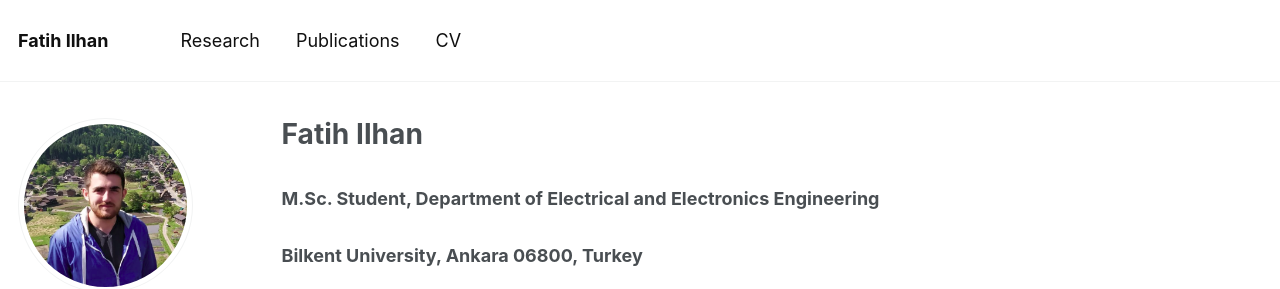
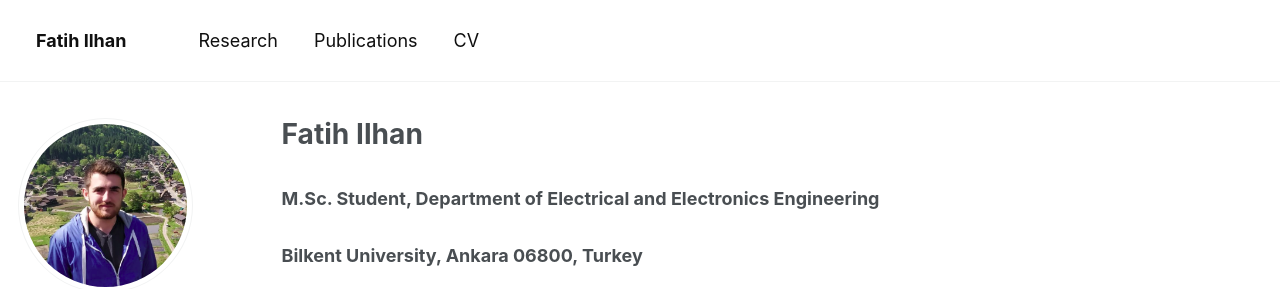
Before and after one commit to fatih-ilhan/fatih-ilhan.github.io, a Jekyll site: the page built from _pages/about.md, in a window 1280 px wide. Shown: the top 289 px of the page. Built offline with Jekyll 4.4.1, drawn with Linux system fonts in a browser that asks for light colours.

Commit message:
Update _navigation.scss

```diff
--- a/_sass/_navigation.scss
+++ b/_sass/_navigation.scss
@@ -212,7 +212,7 @@
         font-weight: bold;
 
         a {
-          margin-left: 0;
+          margin-left: 100;
         }
       }
 
```
